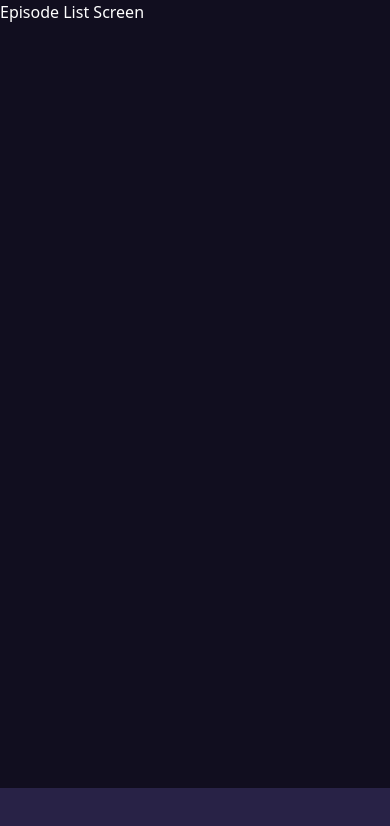
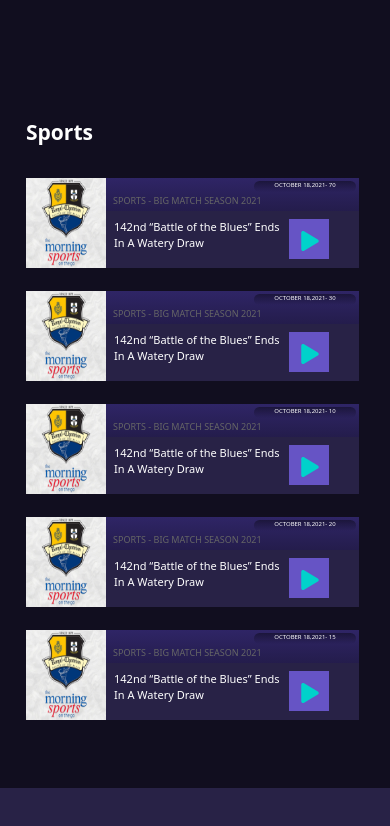
Before and after one commit to tsjayakody/onthego-client, a React (Create React App) app: page /episodes/episodeslist in a window 390 px wide. Shown: the top 826 px of the page. Built offline with nearby package versions, Linux system fonts and the light colour scheme.

Commit message:
implemented episodes list screen mobile version

```diff
--- a/src/components/EpisodeDetailScreen.jsx
+++ b/src/components/EpisodeDetailScreen.jsx
@@ -2,7 +2,7 @@ import React from 'react';
 
 function EpisodeDetailScreen() {
   return (
-      <div className='bg-#110E1F flex-col h-full w-full overflow-y-auto md:pl-[256px] md:pt-[164px]'>
+      <div className='bg-#110E1F flex-col h-full w-full overflow-y-auto md:pl-[256px] md:pt-[164px] '>
           <h1 className='text-#FFFFFF mx-auto'>This is Episode Detail Screen</h1>
       </div>
   );
--- a/src/components/EpisodesList.jsx
+++ b/src/components/EpisodesList.jsx
@@ -1,12 +1,18 @@
 import React from 'react';
+import episodeslist from '../data/EpisodesList';
+import EpisodesListItem from './episodes/EpisodesListItem';
 
 function EpisodesList() {
   return (
-    <div className='bg-#110E1F flex-col h-full w-full overflow-y-auto md:pl-[256px] md:pt-[164px]'>
+    <div className='bg-#110E1F flex-col h-full w-full overflow-y-auto pt-[117px] pl-[26px] pr:[31px] md:pl-[256px] md:pt-[164px]'>
         {/* title */}
-        <h1 className='mx-auto text-#FFFFFF'>Episode List Screen</h1>
+        <h1 className='mx-auto text-#FFFFFF text-[21px] font-semibold pb-[29px]'>Sports</h1>
         {/* episode list -- column scrolling*/}
-
+        <div className='pr-[31px] flex-col space-y-[23px]'>
+        {episodeslist.map((item)=>(
+          <EpisodesListItem key={item.id} episodeCover={item.episodeCover} episodeCategory={item.epsiodeCategory} episodeTitle={item.episodeTitle} episodeDate={item.episodeDate} noofepisodes={item.noofepisodes}/>
+        ))}
+        </div>
     </div>
   );
 }
--- /dev/null
+++ b/src/components/episodes/EpisodesListItem.jsx
@@ -0,0 +1,33 @@
+import React from 'react';
+import {FaPlay} from 'react-icons/fa';
+
+function EpisodesListItem({episodeCover, episodeTitle, episodeCategory, noofepisodes, episodeDate}) {
+
+    const onClick = ()=>(console.log('play button pressed'));
+
+  return (
+    <div className='w-full h-[90px] bg-gradient-to-b from-#2F2566 to-[#110E1F]/0'>
+    <div className='flex'>
+      <img src={episodeCover} alt="" className='h-[90px] w-[80px] object-fill'/>
+      <div className='flex-grow flex-col'>
+        <div className=' h-[33px] w-full0 relative'>
+          <p className='text-#666666 text-[9px] uppercase pl-[7px] pb-[3px] absolute bottom-0 left-0'>{episodeCategory}</p>
+          <div className='bg-gradient-to-b from-[#000000]/40 to-[#282828]/18 h-[11px] w-[102px] rounded-r-20 rounded-l-20  absolute top-[3px] right-[3px]'>
+            <p className='text-[6px] text-#FFFFFF text-center'>{episodeDate}- {noofepisodes}</p>
+          </div>
+        </div>
+        <div className='h-[57px] w-full bg-#282246 flex'>
+          <p className='text-#FFFFFF text-[11px] font-medium pt-[8px] pl-[8px] w-[183px] text-left'>{episodeTitle}</p>
+          <button onClick={onClick} className='rounded-full'>
+              <div className='rounded-full bg-[#6654C5] h-[40px] w-[40px] relative'>
+                <FaPlay className='text-[#00D2CB] h-[20px] w-[18px] m-auto absolute top-3 left-3'/>
+              </div>
+          </button>
+        </div>
+      </div>
+    </div>
+  </div>
+  );
+}
+
+export default EpisodesListItem;
--- /dev/null
+++ b/src/data/EpisodesList.js
@@ -0,0 +1,53 @@
+import sampleImage from '../components/assets/common-sample-image.png';
+
+//! sample episodes list
+let episodeslist = [
+    {
+        'id': 1,
+        'episodeCover': sampleImage,
+        'episodeTitle': '142nd “Battle of the Blues” Ends In A Watery Draw',
+        'epsiodeCategory': 'SPORTS - BIG MATCH SEASON 2021',
+        // TODO: here date object needs to passed
+        'episodeDate': 'OCTOBER 18,2021',
+        'noofepisodes': 70,
+    },
+    {
+        'id': 2,
+        'episodeCover': sampleImage,
+        'episodeTitle': '142nd “Battle of the Blues” Ends In A Watery Draw',
+        'epsiodeCategory': 'SPORTS - BIG MATCH SEASON 2021',
+        // TODO: here date object needs to passed
+        'episodeDate': 'OCTOBER 18,2021',
+        'noofepisodes': 30,
+    },
+    {
+        'id': 3,
+        'episodeCover': sampleImage,
+        'episodeTitle': '142nd “Battle of the Blues” Ends In A Watery Draw',
+        'epsiodeCategory': 'SPORTS - BIG MATCH SEASON 2021',
+        // TODO: here date object needs to passed
+        'episodeDate': 'OCTOBER 18,2021',
+        'noofepisodes': 10,
+    },
+    {
+        'id': 4,
+        'episodeCover': sampleImage,
+        'episodeTitle': '142nd “Battle of the Blues” Ends In A Watery Draw',
+        'epsiodeCategory': 'SPORTS - BIG MATCH SEASON 2021',
+        // TODO: here date object needs to passed
+        'episodeDate': 'OCTOBER 18,2021',
+        'noofepisodes': 20,
+    },
+    {
+        'id': 5,
+        'episodeCover': sampleImage,
+        'episodeTitle': '142nd “Battle of the Blues” Ends In A Watery Draw',
+        'epsiodeCategory': 'SPORTS - BIG MATCH SEASON 2021',
+        // TODO: here date object needs to passed
+        'episodeDate': 'OCTOBER 18,2021',
+        'noofepisodes': 15,
+    },
+
+]
+
+export default episodeslist
```
